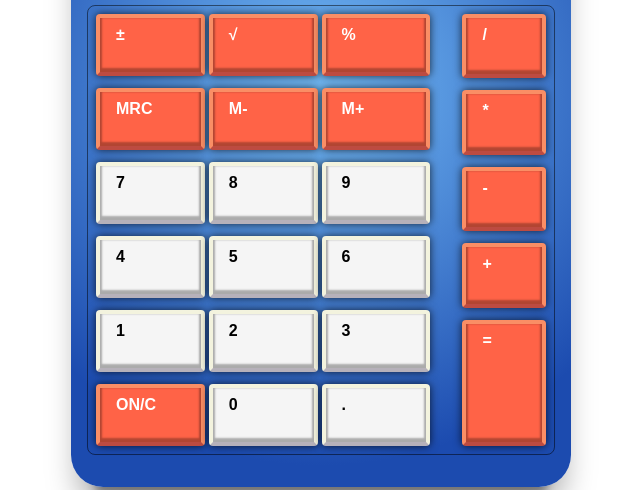
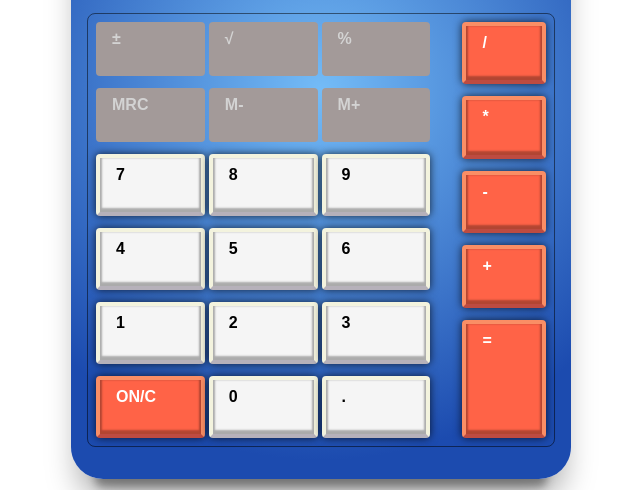
Before and after one commit to BrandonZamorano/odin-calculator, a plain HTML site: page index.html in a window 1280 px wide. Shown: the part 310-800 px from the top of the page, without its empty margins (319-959 px from the left). Drawn offline with Linux system fonts and the light colour scheme.

Commit message:
Add styling for disabled buttons

```diff
--- a/index.html
+++ b/index.html
@@ -29,14 +29,26 @@
         <div class="calculator-keys">
           <div class="calculator-keys-left">
             <div class="calculator-keys-row">
-              <button class="calculator-key calculator-key-special">±</button>
-              <button class="calculator-key calculator-key-special">√</button>
-              <button class="calculator-key calculator-key-special">%</button>
+              <button class="calculator-key calculator-key-special disabled">
+                ±
+              </button>
+              <button class="calculator-key calculator-key-special disabled">
+                √
+              </button>
+              <button class="calculator-key calculator-key-special disabled">
+                %
+              </button>
             </div>
             <div class="calculator-keys-row">
-              <button class="calculator-key calculator-key-special">MRC</button>
-              <button class="calculator-key calculator-key-special">M-</button>
-              <button class="calculator-key calculator-key-special">M+</button>
+              <button class="calculator-key calculator-key-special disabled">
+                MRC
+              </button>
+              <button class="calculator-key calculator-key-special disabled">
+                M-
+              </button>
+              <button class="calculator-key calculator-key-special disabled">
+                M+
+              </button>
             </div>
             <div class="calculator-keys-row">
               <button class="calculator-key">7</button>
--- a/styles.css
+++ b/styles.css
@@ -190,6 +190,12 @@ body {
   background-color: tomato;
   color: white;
 }
+.calculator-key-special.disabled {
+  background-color: rgb(163, 154, 153);
+  border: none;
+  color: lightgray;
+  box-shadow: none;
+}
 
 .calculator-key-special:hover {
   background-color: hsl(19, 90%, 69%);
```
